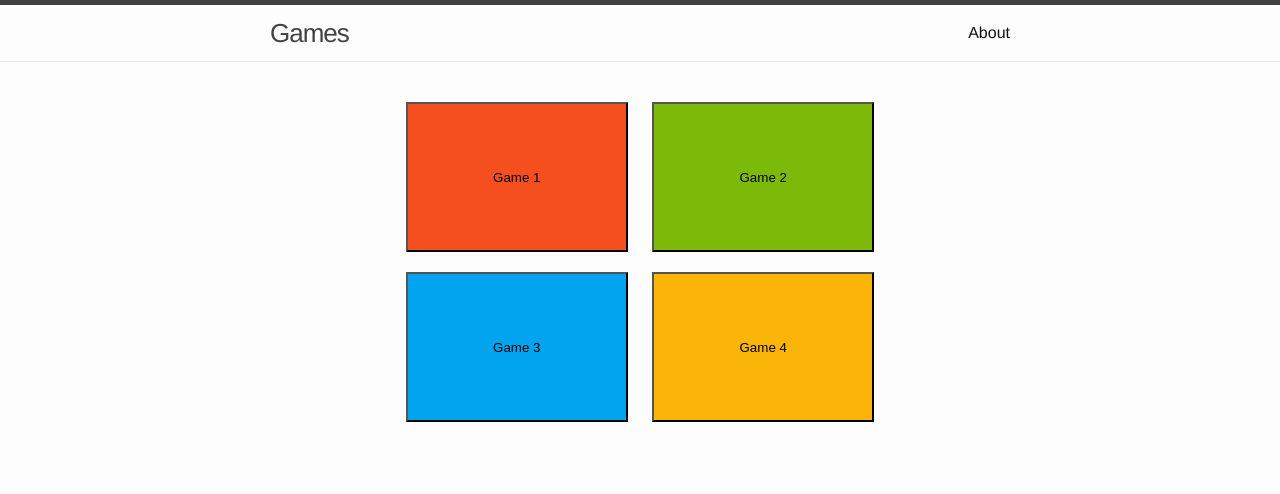
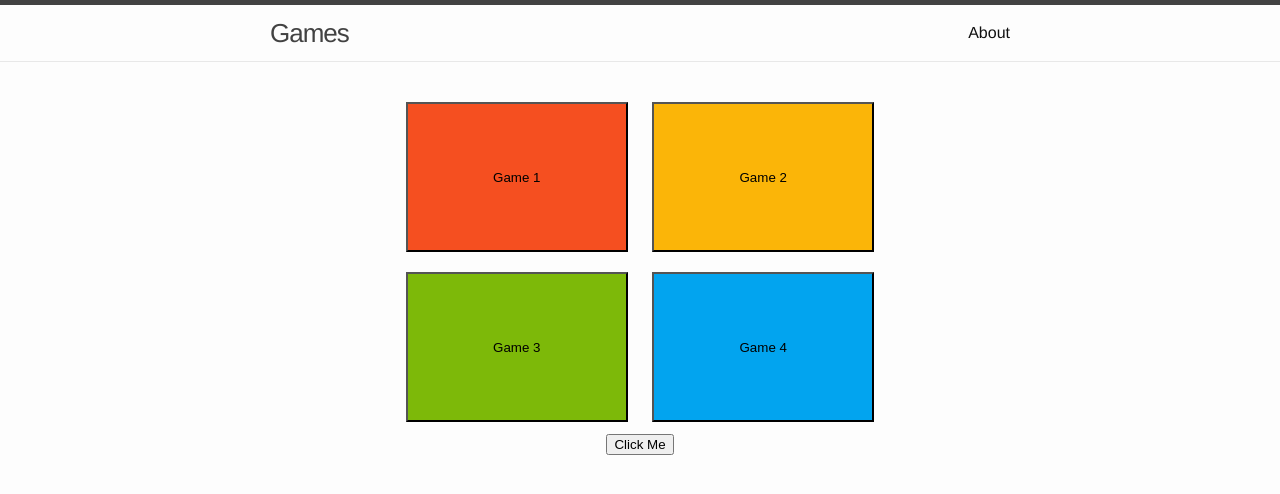
Before and after one commit to stephenfrister/stephenfrister.github.io, a Jekyll site: the page built from games.html, in a window 1280 px wide. Shown: the top 494 px of the page. Built offline with Jekyll 4.4.1, drawn with Linux system fonts in a browser that asks for light colours; comment, search, counter and statistics services are not loaded.

Commit message:
Scripts
Added simple scripts for button functions.

```diff
--- a/css/main.scss
+++ b/css/main.scss
@@ -51,20 +51,20 @@
 
 .button2
 {
+	/* background-color: yellow; */
+	background-color: #FBB508;
+}
+
+.button3
+{
 	/* background-color: green; */
 	background-color: #7DB909;
 }
 
-.button3
+.button4
 {
 	/* background-color: blue; */
 	background-color: #02A4EF;
-}
-
-.button4
-{
-	/* background-color: yellow; */
-	background-color: #FBB508;
 }
 
 // Use media queries like this:
--- a/games.html
+++ b/games.html
@@ -2,12 +2,26 @@
 layout: basic
 ---
 
+<script type="text/javascript" src="https://cdn.firebase.com/js/client/2.4.2/firebase.js"></script>
+<script type="text/javascript" src="/scripts/jquery.js"></script>
+
+<!--script type="text/javascript" src="../scripts/tagline.js"></script-->
+
 <div class="home">
-	  <button type="button" class="button1">Game 1</button>
+	  <button type="button" class="button1" id="click_me">Game 1</button>
 	  <button type="button" class="button2">Game 2</button>
+
 	  </br>
+
 	  <button type="button" class="button3">Game 3</button>
 	  <button type="button" class="button4">Game 4</button>
+
+	  </br>
+
+	  <button type="button" onclick="pingup()">Click Me</a>
+
+
+	  <!-- https://github-website-sgf.firebaseio.com/ping -->
 
   <!--div class="buttons"-->
       <!--li><h2>Game 1</h2></li-->
--- /dev/null
+++ b/scripts/jquery.js
@@ -0,0 +1,12 @@
+
+var foo = "bar";
+var ping = new Firebase('https://github-website-sgf.firebaseio.com/ping');
+
+function pingup()
+{
+	//alert('Hi');
+	//alert(foo);
+	ping.transaction(function (current_value) {
+	return (current_value || 0) + 1;
+	});
+}
```
